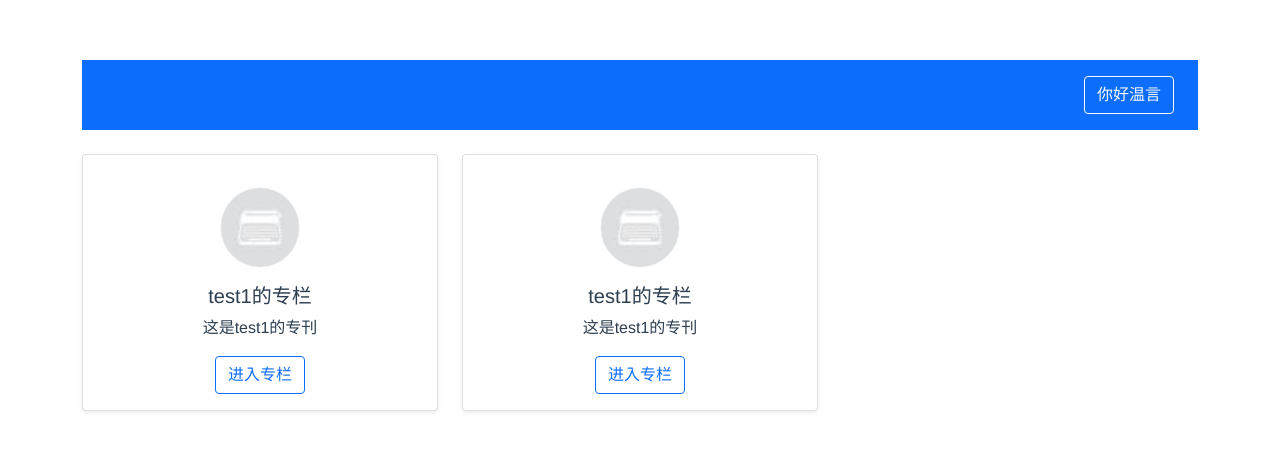
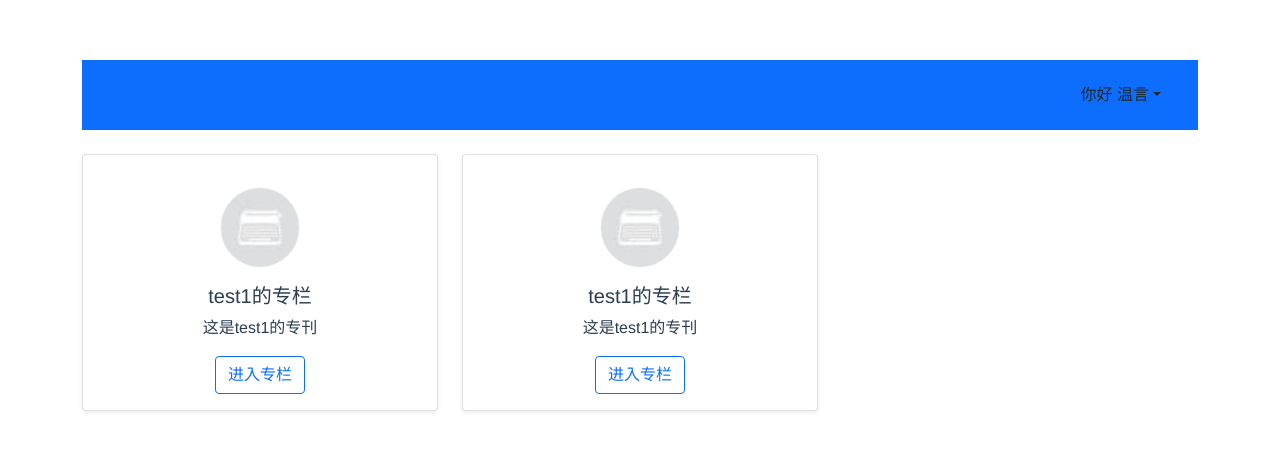
Before and after one commit to sun-bw/vue3.0-practice-copyzhihu, a Vue app: page / in a window 1280 px wide. Shown: the top 450 px of the page. Built offline with nearby package versions, Linux system fonts and the light colour scheme.

Commit message:
feat：下路菜单组件

```diff
--- /dev/null
+++ b/src/components/Dropdown.vue
@@ -0,0 +1,37 @@
+<template>
+<div class="dropdown">
+    <a href="#" class="btn btn-outlight my-2 dropdown-toggle" @click.prevent="toggleOpen">
+        {{title}}
+    </a>
+    <ul class="dropdown-menu" :style="{display: 'block'}" v-if="isOpen">
+        <li class="dropdown-item">
+            <a href="#">新建文章</a>
+        </li>
+        <li class="dropdown-item">
+            <a href="#">编辑资料</a>
+        </li>
+    </ul>
+</div>
+</template>
+<script lang="ts">
+import { defineComponent, ref } from "vue"
+export default defineComponent({
+    name: 'Dropdown',
+    props: {
+        title: {
+            type: String,
+            required: true
+        }
+    },
+    setup() {
+        const isOpen = ref(false);
+        const toggleOpen = () => {
+            isOpen.value = !isOpen.value
+        };
+        return {
+            isOpen,
+            toggleOpen
+        }
+    }
+})
+</script>
--- a/src/components/GloballHeader.vue
+++ b/src/components/GloballHeader.vue
@@ -6,12 +6,15 @@
             <li class="list-inline-item"><a href="#" class="btn btn-outline-light my-2">注册</a></li>
         </ul>
         <ul v-else class="list-inline mb-0">
-            <li class="list-inline-item"><a href="#" class="btn btn-outline-light my-2">你好{{user.name}}</a></li>
+            <li class="list-inline-item">
+                <dropdown :title="`你好 ${user.name}`"></dropdown>
+            </li>
         </ul>
     </nav>
 </template>
 <script lang="ts">
 import { defineComponent, PropType } from 'vue'
+import Dropdown from './Dropdown.vue'
 export interface UserProps {
     isLogin: boolean;
     name?: string;
@@ -19,6 +22,9 @@ export interface UserProps {
 }
 export default defineComponent({
     name: 'GlobalHeader',
+    components: {
+        Dropdown,
+    },
     props: {
         user: {
             type: Object as PropType<UserProps>,
```
